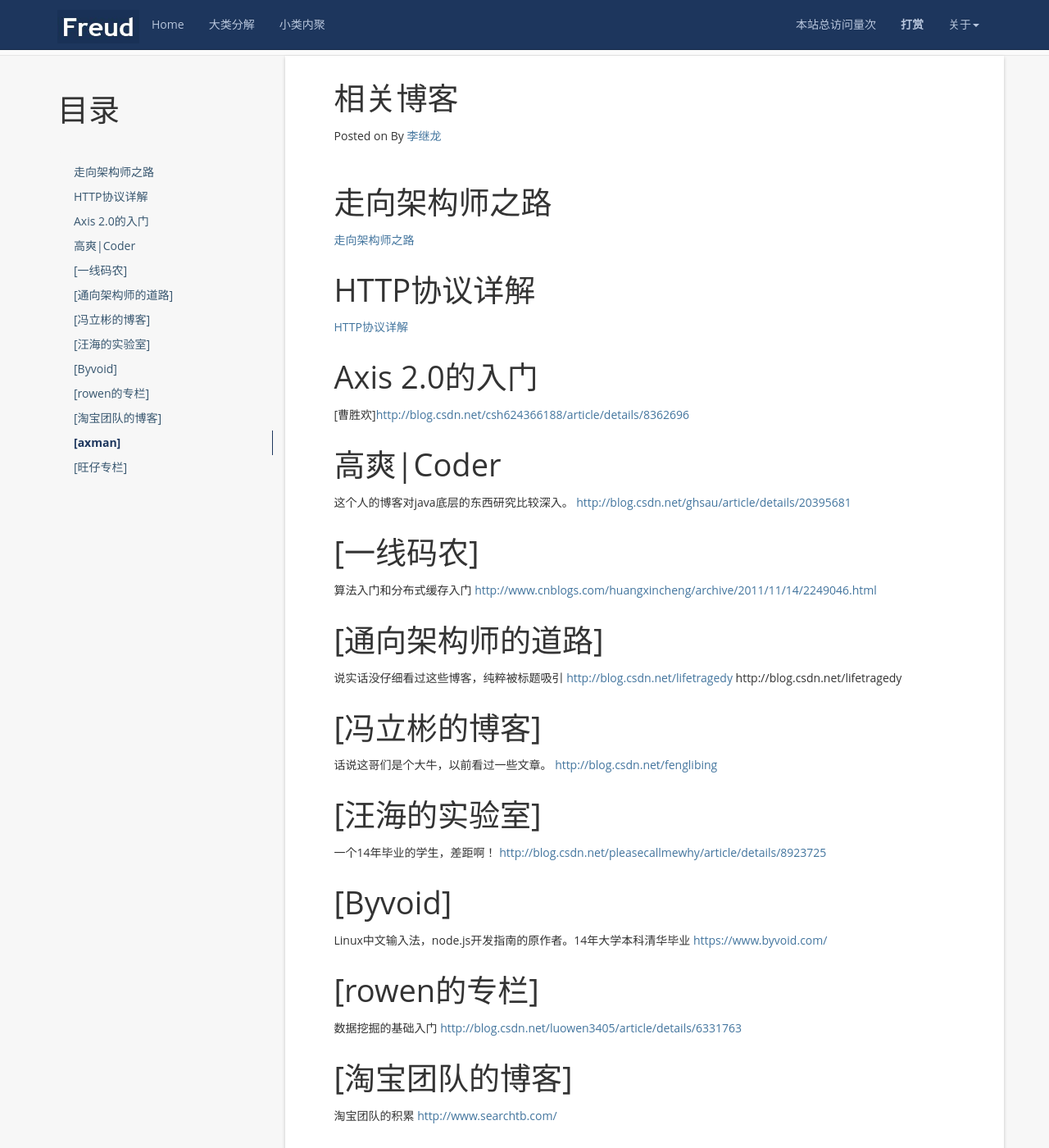
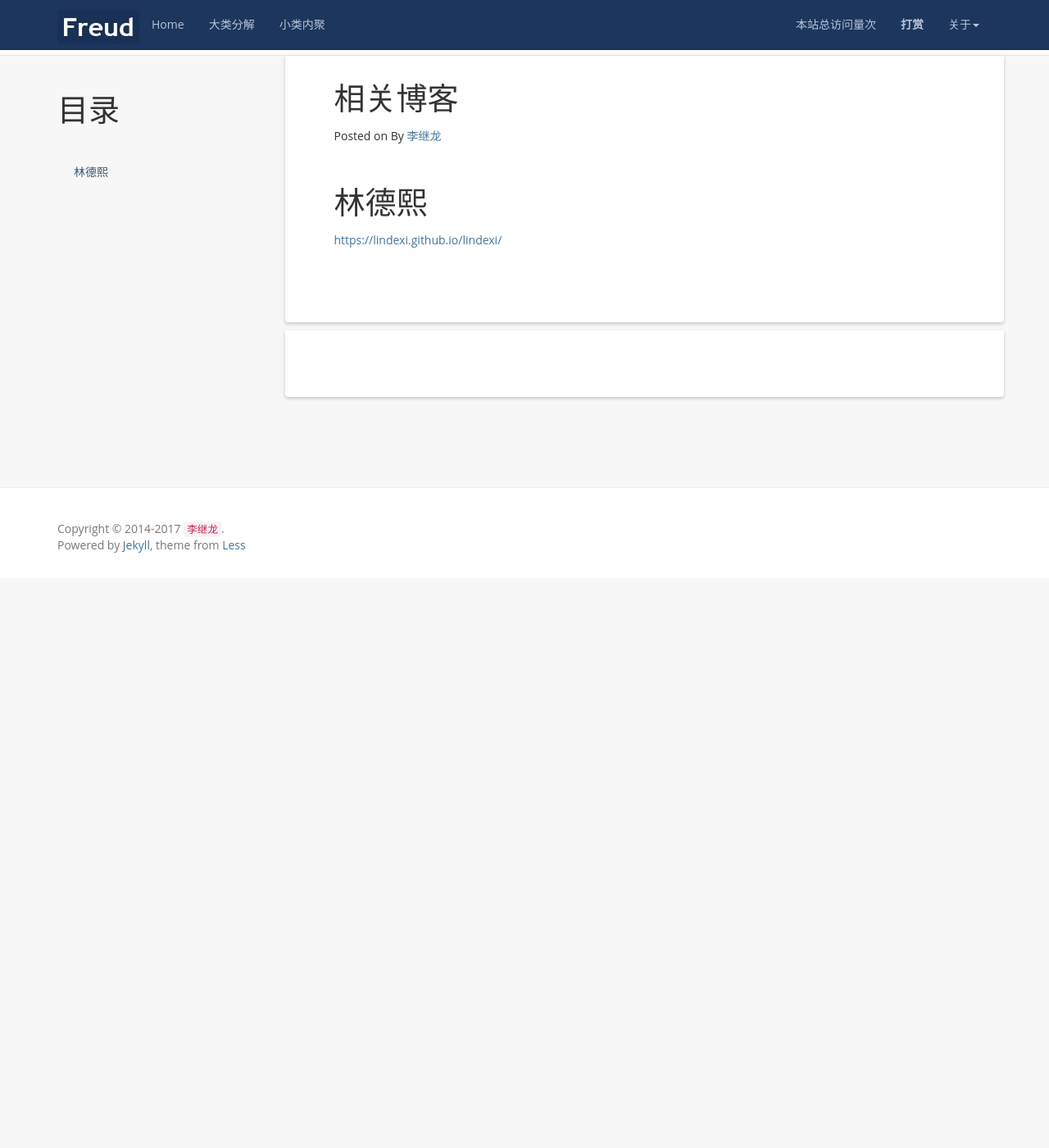
Before and after one commit to kljzndx/My-Blog, a Jekyll site: the page built from reference.md, in a window 1280 px wide and 1400 px high, scrolled down 279 px. Shown: the whole window at 82% size. Built offline with Jekyll 4.4.1, drawn with Linux system fonts in a browser that asks for light colours; nearby versions of some CDN libraries; comment, search, counter and statistics services are not loaded; after the commit the page ends 984 px from its top, so only the background shows below that; some of the changed text lies outside the part shown.

Commit message:
修改模板

```diff
--- a/_config.yml
+++ b/_config.yml
@@ -4,7 +4,7 @@ email: kljzndx@outlook.com
 author: 李继龙
 #resume_site: http://www.hifreud.com/Resume.io/
 github: https://github.com/kljzndx
-baseurl: "/kljzndx"
+baseurl: "/My-Blog"
 description: Actually, less is more!
 meta_description: 李继龙;个人博客;快乐就在你的心
 motto: It's our wits that make us men.
--- a/reference.md
+++ b/reference.md
@@ -8,65 +8,6 @@ permalink: /reference/
 {:toc}
 
 
-走向架构师之路
+林德熙
 =====================
-[走向架构师之路](http://blog.csdn.net/cutesource/article/details/4901506)
-
-HTTP协议详解
-=====================
-[HTTP协议详解](http://www.jmarshall.com/easy/http/)
-
-Axis 2.0的入门
-=====================
-[曹胜欢][http://blog.csdn.net/csh624366188/article/details/8362696](http://blog.csdn.net/csh624366188/article/details/8362696)
-
-高爽|Coder
-=====================
-这个人的博客对java底层的东西研究比较深入。
-[http://blog.csdn.net/ghsau/article/details/20395681](http://blog.csdn.net/ghsau/article/details/20395681)
-
-[一线码农]
-=====================
-算法入门和分布式缓存入门
-[http://www.cnblogs.com/huangxincheng/archive/2011/11/14/2249046.html](http://www.cnblogs.com/huangxincheng/archive/2011/11/14/2249046.html)
-
-[通向架构师的道路]
-=====================
-说实话没仔细看过这些博客，纯粹被标题吸引
-[http://blog.csdn.net/lifetragedy](http://blog.csdn.net/lifetragedy)
-http://blog.csdn.net/lifetragedy
-
-[冯立彬的博客]
-=====================
-话说这哥们是个大牛，以前看过一些文章。
-[http://blog.csdn.net/fenglibing](http://blog.csdn.net/fenglibing)
-
-[汪海的实验室]
-=====================
-一个14年毕业的学生，差距啊！
-[http://blog.csdn.net/pleasecallmewhy/article/details/8923725](http://blog.csdn.net/pleasecallmewhy/article/details/8923725)
-
-[Byvoid]
-=====================
-Linux中文输入法，node.js开发指南的原作者。14年大学本科清华毕业
-[https://www.byvoid.com/](https://www.byvoid.com/)
-
-[rowen的专栏]
-=====================
-数据挖掘的基础入门
-[http://blog.csdn.net/luowen3405/article/details/6331763](http://blog.csdn.net/luowen3405/article/details/6331763)
-
-[淘宝团队的博客]
-=====================
-淘宝团队的积累
-[http://www.searchtb.com/](http://www.searchtb.com/)
-
-[axman]
-=====================
-多线程相关写的比较好
-[http://blog.csdn.net/axman/article/category/894625](http://blog.csdn.net/axman/article/category/894625)
-
-[旺仔专栏]
-=====================
-Windows下FFmpeg快速入门
-[http://blog.csdn.net/hemingwang0902/article/details/4382429](http://blog.csdn.net/hemingwang0902/article/details/4382429)
+[https://lindexi.github.io/lindexi/](https://lindexi.github.io/lindexi/)
```
Also changed, not shown: README.md (deleted).
